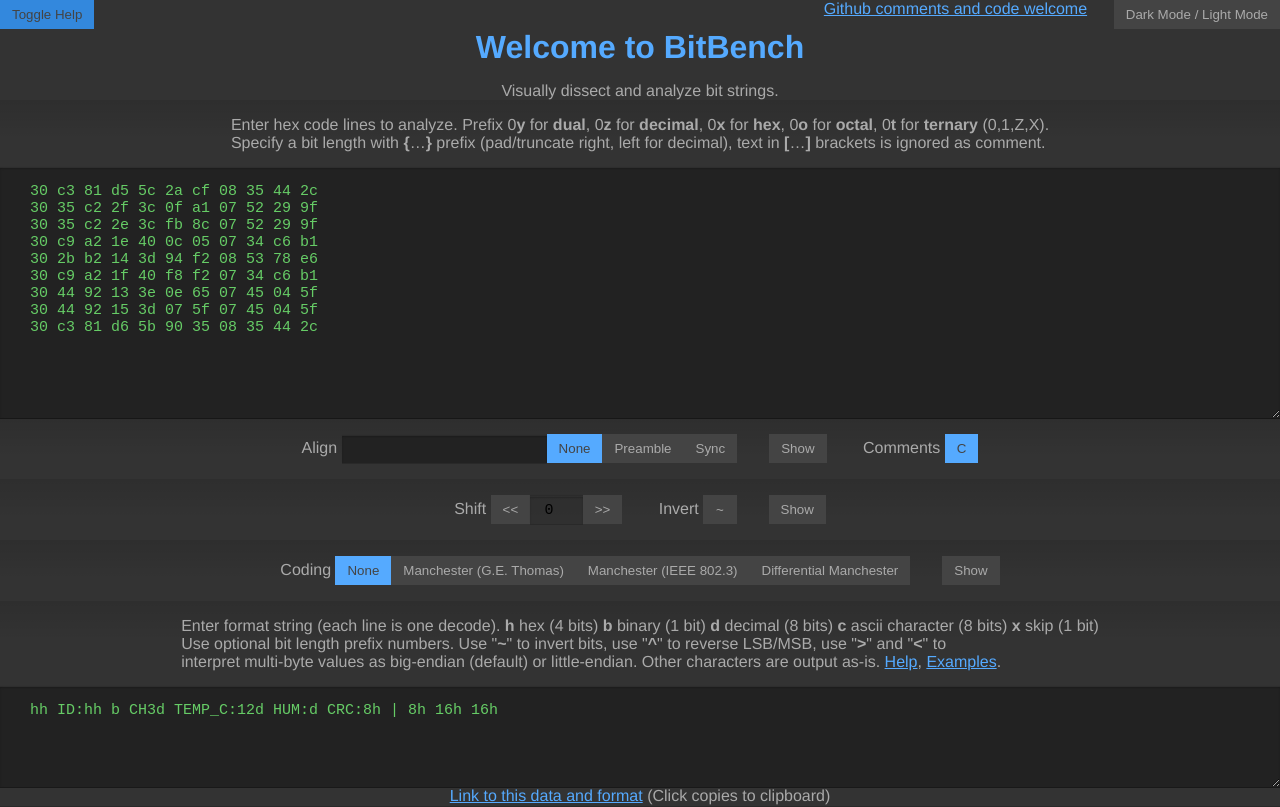
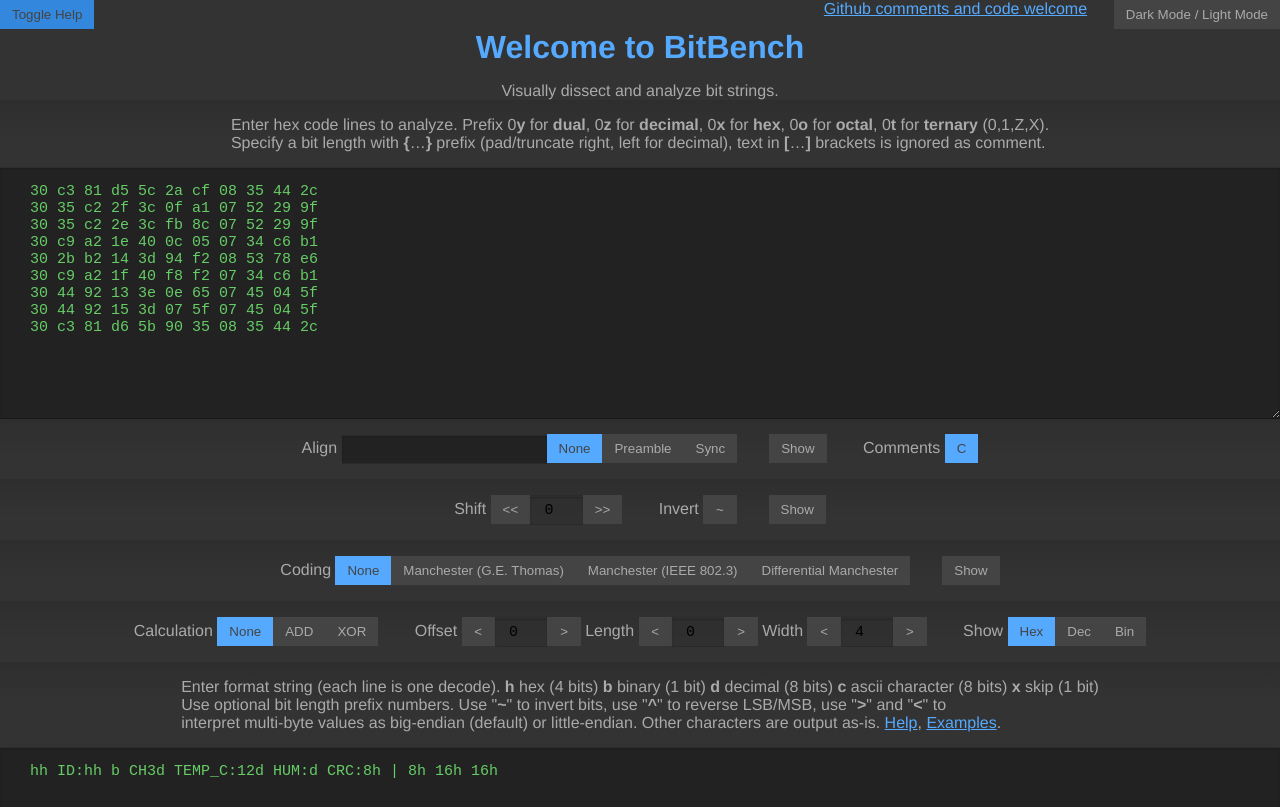
Before and after one commit to triq-org/bitbench, a Vue app: page / in a window 1280 px wide. Shown: the top 807 px of the page. Built offline with nearby package versions, Linux system fonts and the light colour scheme.

Commit message:
Add calculated functions

```diff
--- a/src/bitstring.js
+++ b/src/bitstring.js
@@ -282,6 +282,48 @@
     return this
   }
 
+  // summary functions
+
+  sumAdd(offset = 0, length = 0, width = 4) {
+    if (width <= 0)
+      return 0
+    if (offset < 0)
+      offset = this.bits.length + offset
+    if (length <= 0)
+      length = this.bits.length + length
+
+    var sum = 0
+    for (var i = offset; i < offset + length - width + 1;) {
+      var end = i + width
+      var n = 0
+      for (; i < end; ++i) {
+        n = n * 2 + this.bits[i]
+      }
+      sum += n
+    }
+    return sum
+  }
+
+  sumXor(offset = 0, length = 0, width = 4) {
+    if (width <= 0)
+      return 0
+    if (offset < 0)
+      offset = this.bits.length + offset
+    if (length <= 0)
+      length = this.bits.length + length
+
+    var sum = 0
+    for (var i = offset; i < offset + length - width + 1;) {
+      var end = i + width
+      var n = 0
+      for (; i < end; ++i) {
+        n = n * 2 + this.bits[i]
+      }
+      sum ^= n
+    }
+    return sum
+  }
+
   // transform ops
 
   matchPreamble(match) {
--- a/src/components/BitBench.vue
+++ b/src/components/BitBench.vue
@@ -72,6 +72,37 @@
   </section>
 
   <section class="bench">
+    <p>
+      Calculation
+      <button @click="toggleCalcFunc('')" :class="{'active': calcFunc==''}"><span>None</span></button>
+      <button @click="toggleCalcFunc('ADD')" :class="{'active': calcFunc=='ADD'}"><span>ADD</span></button>
+      <button @click="toggleCalcFunc('XOR')" :class="{'active': calcFunc=='XOR'}"><span>XOR</span></button>
+
+      <span class="v-space"></span>
+      Offset
+      <button @click="calcOffset -= 1"><span>&lt;</span></button>
+      <input type="number" v-model.number="calcOffset">
+      <button @click="calcOffset += 1"><span>&gt;</span></button>
+
+      Length
+      <button @click="calcLength -= 1"><span>&lt;</span></button>
+      <input type="number" v-model.number="calcLength">
+      <button @click="calcLength += 1"><span>&gt;</span></button>
+
+      Width
+      <button @click="calcWidth -= 1"><span>&lt;</span></button>
+      <input type="number" v-model.number="calcWidth">
+      <button @click="calcWidth += 1"><span>&gt;</span></button>
+
+      <span class="v-space"></span>
+      Show
+      <button @click="toggleCalcShow(16)" :class="{'active': calcShow==16}"><span>Hex</span></button>
+      <button @click="toggleCalcShow(10)" :class="{'active': calcShow==10}"><span>Dec</span></button>
+      <button @click="toggleCalcShow(2)"  :class="{'active': calcShow==2}"><span>Bin</span></button>
+    </p>
+  </section>
+
+  <section class="bench">
     <p v-if="verbose">
       Enter format string (each line is one decode).
       <b>h</b> hex (4 bits)
@@ -115,7 +146,9 @@
     <div class="code-lines">
       <BitBox v-for="(code, index) in codesWithCoding" :key="code.index"
         :class="{'cursor': index === cursor, 'even': index % 2 === 0, 'odd': index % 2 !== 0 }"
-        :bits="code.bits" :fmts="fmts" :comments="comments"/>
+        :bits="code.bits" :fmts="fmts" :comments="comments"
+        :calcFunc="calcFunc" :calcOffset="calcOffset" :calcLength="calcLength" :calcWidth="calcWidth" :calcShow="calcShow"
+      />
     </div>
   </section>
   </div>
@@ -152,6 +185,11 @@
       showShift: false,
       coding: false,
       showCoding: false,
+      calcFunc: '',
+      calcOffset: 0,
+      calcLength: 0,
+      calcWidth: 4,
+      calcShow: 16,
       fmts: 'hh ID:hh b CH3d TEMP_C:12d HUM:d CRC:8h | 8h 16h 16h ',
       comments: true,
       cursor: -1,
@@ -253,6 +291,12 @@
     },
     toggleCoding(coding) {
       this.coding = this.coding == coding ? false : coding;
+    },
+    toggleCalcFunc(calcFunc) {
+      this.calcFunc = this.calcFunc == calcFunc ? '' : calcFunc;
+    },
+    toggleCalcShow(calcShow) {
+      this.calcShow = this.calcShow == calcShow ? 0 : calcShow;
     },
     setFormat(fmt) {
       this.fmts = fmt
--- a/src/components/BitBox.vue
+++ b/src/components/BitBox.vue
@@ -14,6 +14,8 @@
     <input type="number" :class="{ active: !!padRight }" v-model.number="padRight">
     <button v-on:click="padRight += 1"><span>&gt;&gt;</span></button>
 
+    <span class="calc" v-if="calcFunc && calcShow" v-html="calcText"/>
+
     <span class="comments" v-if="comments" v-html="commentText"/>
   </div>
 </template>
@@ -27,6 +29,11 @@
     code: String,
     bits: Object,
     fmts: String,
+    calcFunc: String,
+    calcOffset: Number,
+    calcLength: Number,
+    calcWidth: Number,
+    calcShow: Number,
     comments: Boolean,
   },
   data: function () {
@@ -52,6 +59,14 @@
           .toFormat(fmt)
         )
     },
+    calcText: function () {
+      var result = 0
+      if (this.calcFunc == 'ADD')
+        result = this.codeBits.sumAdd(this.calcOffset, this.calcLength, this.calcWidth)
+      else if (this.calcFunc == 'XOR')
+        result = this.codeBits.sumXor(this.calcOffset, this.calcLength, this.calcWidth)
+      return '= ' + result.toString(this.calcShow)
+    },
     commentText: function () {
       return (this.codeBits).comments
     },
```
